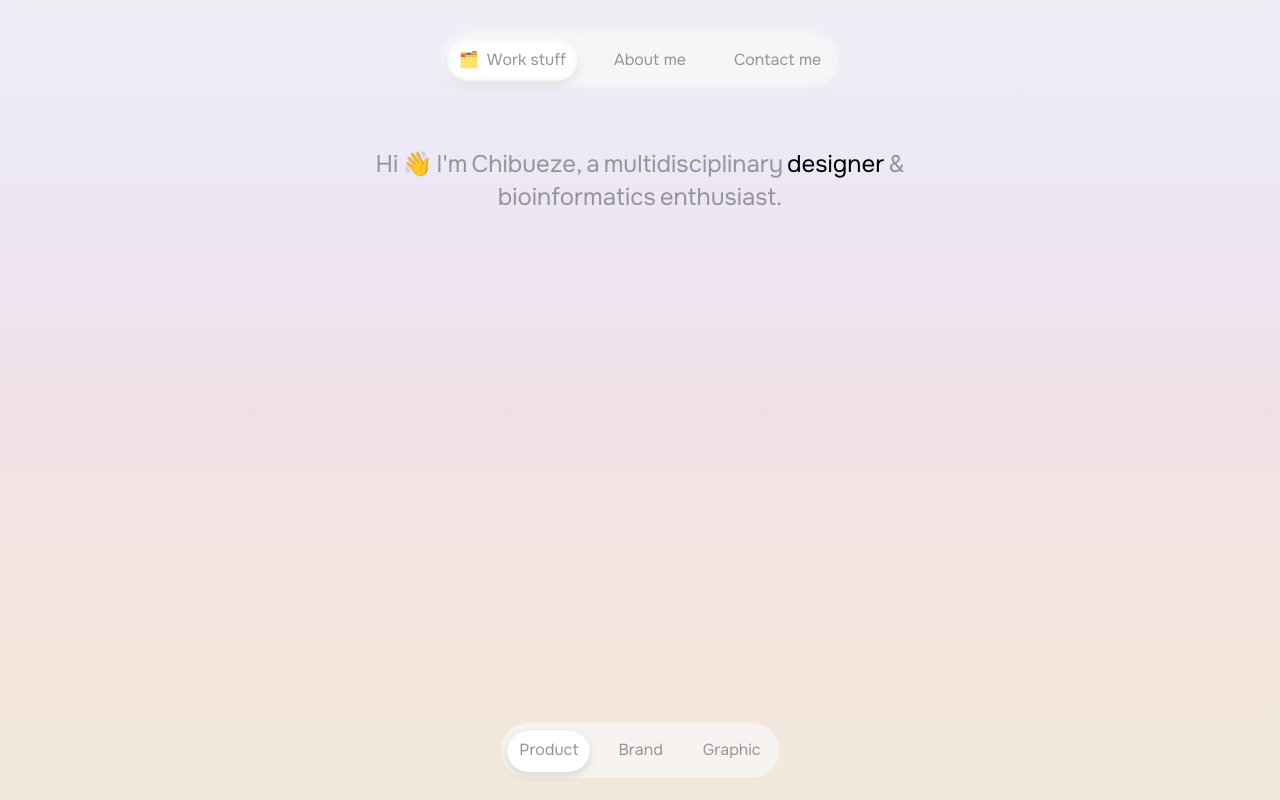
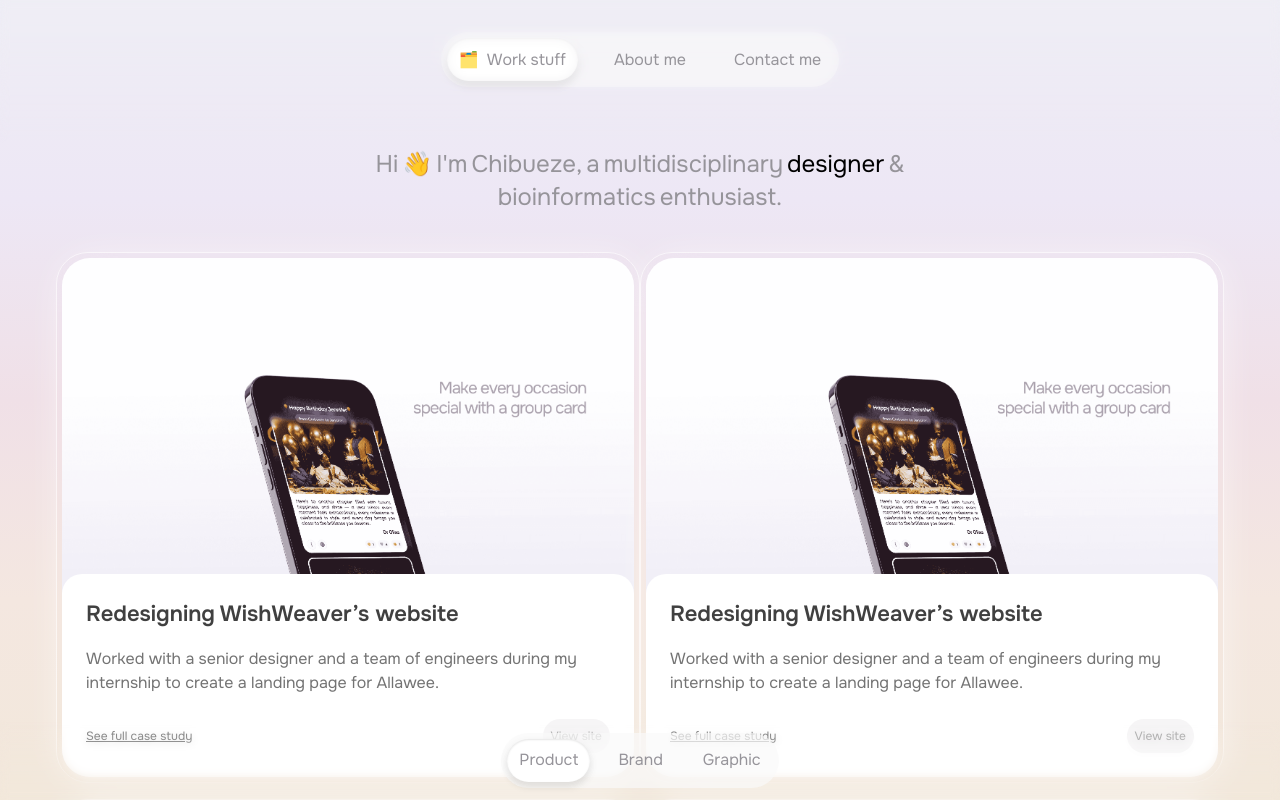
Before and after one commit to Ezekwu/Chibueze-portfolio, a React (Vite) app: page /work in a window 1280 px wide. Built offline with nearby package versions, Linux system fonts and the light colour scheme.

Commit message:
feat/designed project card and work section

```diff
--- /dev/null
+++ b/src/components/general/ProjectCard.tsx
@@ -0,0 +1,35 @@
+import WishWeaver from '@/assets/images/chibueze-wishweaver.png';
+
+export default function ProjectCard() {
+  return (
+    <article className="h-[531px] w-full p-[5px] rounded-[32px] border border-[#ffffff9e] backdrop-blur-[26.32px] shadow-[2px_3px_40.3px_-10px_#FFFFFFBF]">
+      <div className="relative w-full h-full">
+        <img
+          src={WishWeaver}
+          alt="WishWeaver"
+          className="w-full h-full object-cover rounded-[28px]"
+        />
+        <div className="absolute bottom-0 left-0 w-full bg-white rounded-t-[20px] rounded-b-[28px] p-6">
+          <h3 className="text-[22px] font-semibold text-[#404040] mb-4">
+            Redesigning WishWeaver’s website{' '}
+          </h3>
+          <p className="text-gray-400 mb-6">
+            Worked with a senior designer and a team of engineers during my
+            internship to create a landing page for Allawee.
+          </p>
+          <div className="flex justify-between items-center">
+            <a href="#" className="text-gray-400 text-xs underline">
+              See full case study
+            </a>
+            <a
+              href="#"
+              className="text-[#A4A4A4] text-xs font-normal bg-[#F6F5F6] rounded-[100px] px-2 py-[9px]"
+            >
+              View site
+            </a>
+          </div>
+        </div>
+      </div>
+    </article>
+  );
+}
--- a/src/routes/work.tsx
+++ b/src/routes/work.tsx
@@ -5,6 +5,7 @@
 
 import BaseWrapper from '@components/general/BaseWrapper';
 import BottomControls from '@components/general/BottomControls';
+import ProjectCard from '@components/general/ProjectCard';
 
 import { cn } from '@utils/helpers';
 import { WorkType } from '@/types/enums/WorkType';
@@ -38,8 +39,8 @@
 
   return (
     <div className="h-screen overflow-y-auto">
-      <BaseWrapper className="pt-[150px]">
-        <h1 className="text-center max-w-[590px] mx-auto text-2xl text-gray-300">
+      <BaseWrapper className="pt-[150px] pb-20">
+        <h1 className="text-center max-w-[590px] mx-auto text-2xl text-gray-300 mb-10">
           <motion.div
             variants={containerVariants}
             initial="hidden"
@@ -64,9 +65,14 @@
             ))}
           </motion.div>
         </h1>
+        <div className='max-w-[1200px] mx-auto grid sm:grid-cols-2 gap-y-4'>
+          {Array.from({ length: 6 }).map((_, index) => (
+            <ProjectCard key={index} />
+          ))}
+        </div>
       </BaseWrapper>
 
-      <div className="blur-overlay h-[150px] md:h-[100px] w-full fixed bottom-0 left-0 flex items-center justify-center">
+      <div className="blur-overlay h-[120px] md:h-[80px] w-full fixed bottom-0 left-0 flex items-center justify-center">
         <BottomControls
           activeWorkType={activeWorkType}
           setActiveWorkType={setActiveWorkType}
--- /dev/null
+++ b/src/types/assets.d.ts
@@ -0,0 +1,29 @@
+declare module '*.png' {
+  const value: string;
+  export default value;
+}
+
+declare module '*.jpg' {
+  const value: string;
+  export default value;
+}
+
+declare module '*.jpeg' {
+  const value: string;
+  export default value;
+}
+
+declare module '*.gif' {
+  const value: string;
+  export default value;
+}
+
+declare module '*.svg' {
+  const value: string;
+  export default value;
+}
+
+declare module '*.webp' {
+  const value: string;
+  export default value;
+}
--- a/tsconfig.json
+++ b/tsconfig.json
@@ -26,6 +26,6 @@
       "@assets/*": ["src/assets/*"]
     }
   },
-  "include": ["src"],
+  "include": ["src", "src/types/**/*"],
   "references": [{ "path": "./tsconfig.node.json" }]
 }
--- a/vite.config.ts
+++ b/vite.config.ts
@@ -21,13 +21,7 @@
   },
   resolve: {
     alias: {
-      '@': '/src',
-      '@components': '/src/components',
-      '@routes': '/src/routes',
-      '@types': '/src/types',
-      '@utils': '/src/utils',
-      '@hooks': '/src/hooks',
-      '@assets': '/src/assets',
+      '@': path.resolve(__dirname, './src'), // now @ points to /src
     },
   },
 });
```
Also changed, not shown: src/assets/images/chibueze-wishweaver.png (added).
